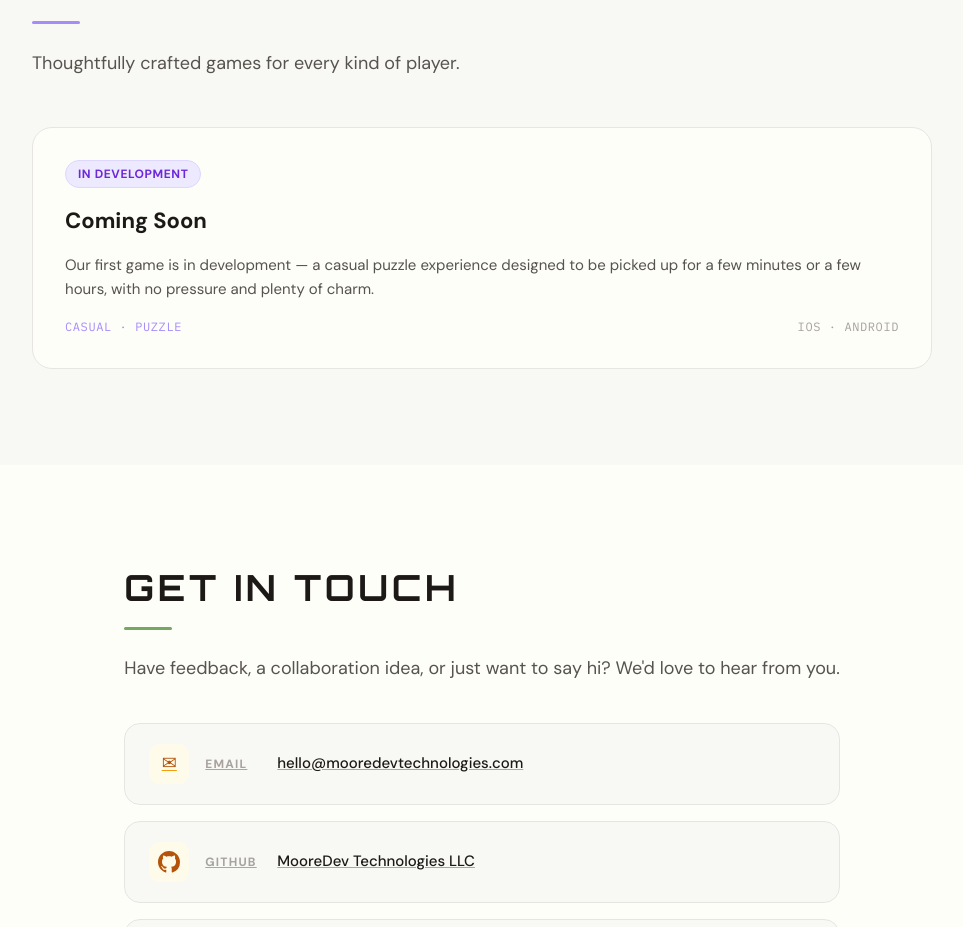
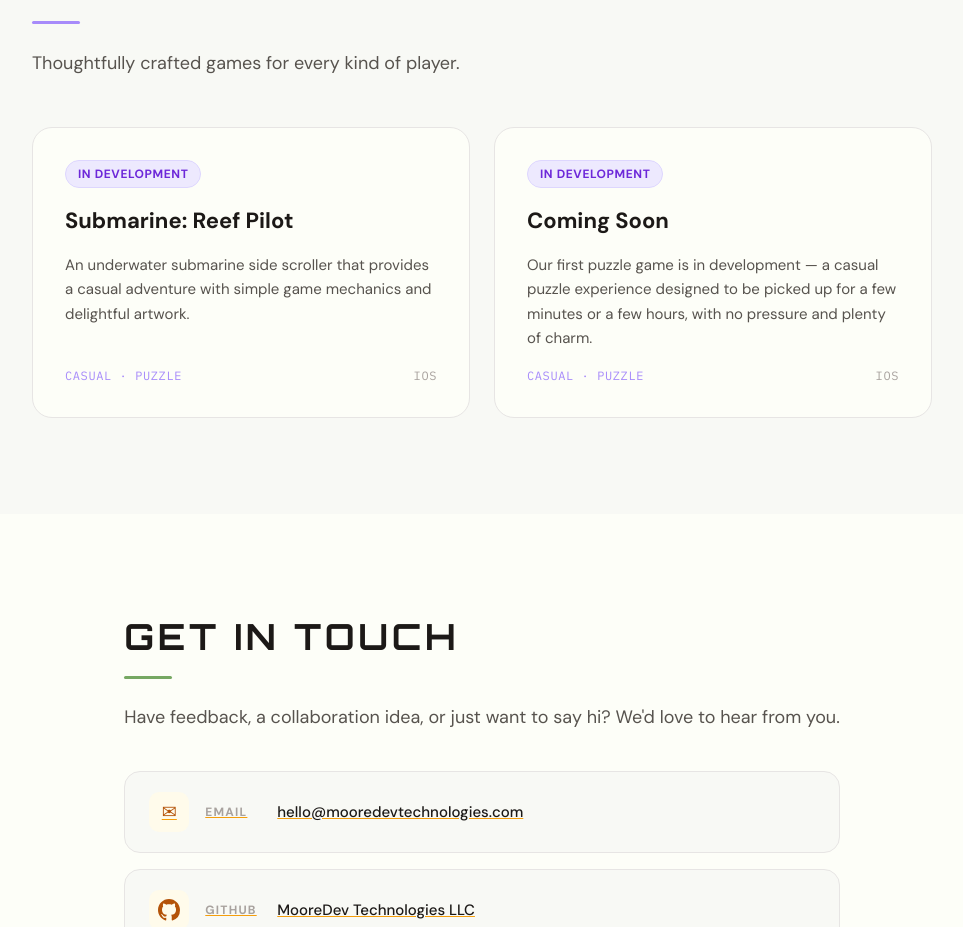
Before and after one commit to mooredevtechnologiesLLC/mooredevtechnologiesLLC-games-website, a React (Vite) app: page / in a window 1280 px wide. Shown: the part 1820-2747 px from the top of the page, without its empty margins (158-1121 px from the left). Built offline with nearby package versions, Linux system fonts and the light colour scheme.

Commit message:
Update game offerings

```diff
--- a/src/components/Games/Games.tsx
+++ b/src/components/Games/Games.tsx
@@ -10,11 +10,19 @@ interface GameCard {
 
 const GAMES: GameCard[] = [
   {
+    name: 'Submarine: Reef Pilot',
+    description:
+      'An underwater submarine side scroller that provides a casual adventure with simple game mechanics and delightful artwork.',
+    genre: 'Casual · Puzzle',
+    platform: 'iOS',
+    accent: 'lavender',
+  },
+  {
     name: 'Coming Soon',
     description:
-      'Our first game is in development — a casual puzzle experience designed to be picked up for a few minutes or a few hours, with no pressure and plenty of charm.',
+      'Our first puzzle game is in development — a casual puzzle experience designed to be picked up for a few minutes or a few hours, with no pressure and plenty of charm.',
     genre: 'Casual · Puzzle',
-    platform: 'iOS · Android',
+    platform: 'iOS',
     accent: 'lavender',
   },
 ];
```
